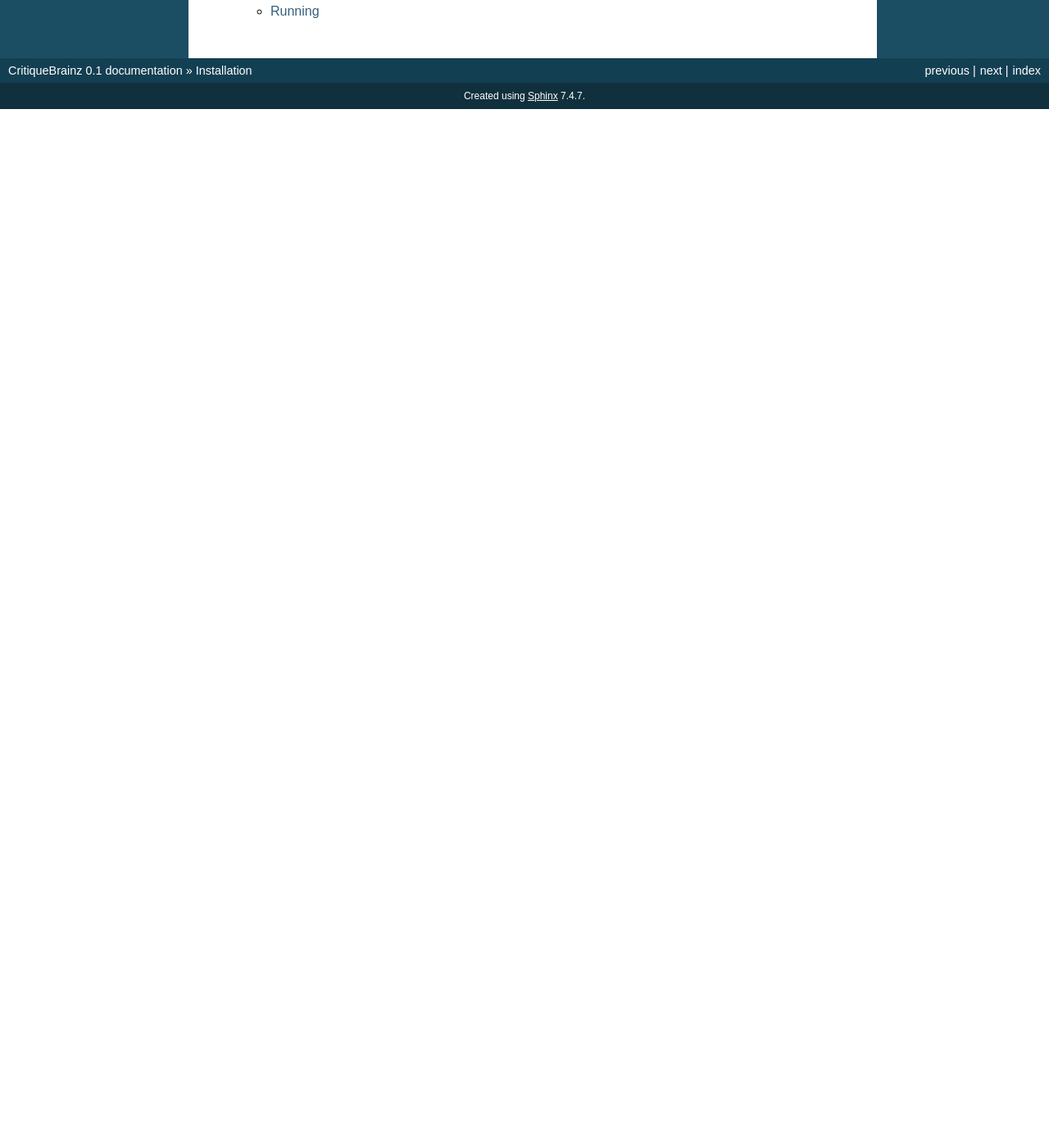
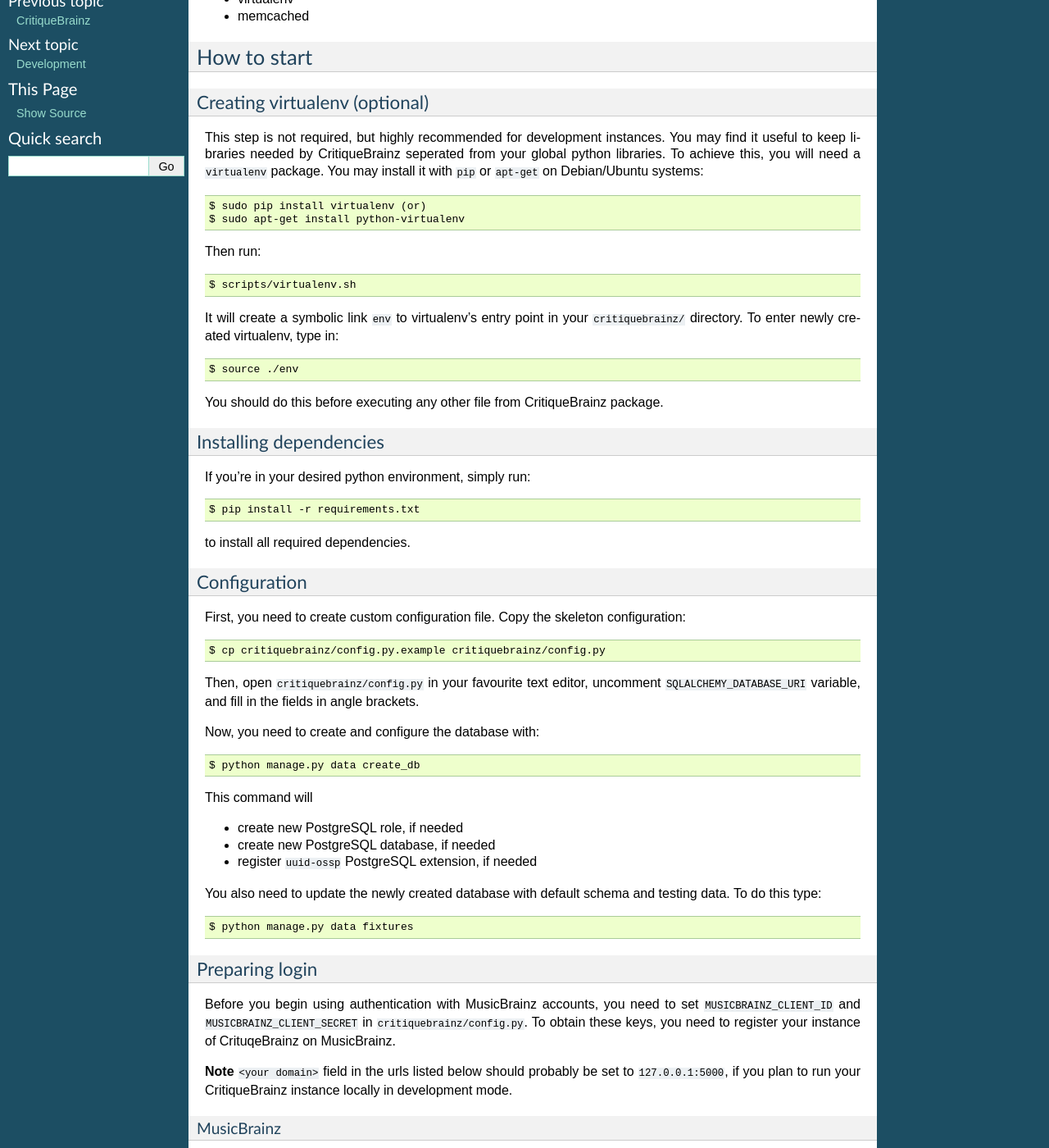
Before and after one commit to metabrainz/critiquebrainz, a Sphinx documentation site: the page built from docs/installation.rst, in a window 1280 px wide and 1400 px high, scrolled down 270 px. Shown: the whole window at 82% size. Built offline with Sphinx 7.4.7, drawn with Linux system fonts in a browser that asks for light colours; pages that are not in the unit, such as notebooks, are missing from menus; before the commit the page ends 900 px from its top, so only the background shows below that; some of the changed text lies outside the part shown.

Commit message:
Updated documentation.

```diff
--- a/docs/dev/oauth2.rst
+++ b/docs/dev/oauth2.rst
@@ -177,6 +177,4 @@
 
 * ``review`` - Create and modify reviews.
 * ``vote`` - Submit and delete votes on reviews.
-* ``client`` - Modify API clients (create, edit, delete).
 * ``user`` - Modify profile info and delete profile.
-* ``authorization`` - Generate new OAuth grants.
--- a/docs/installation.rst
+++ b/docs/installation.rst
@@ -1,10 +1,109 @@
 Installation
 ============
 
-CritiqueBrainz project is divided into two parts: server and client. Each runs independently.
+Requirements
+------------
 
-.. toctree::
-   :maxdepth: 2
+* Python (tested on 2.7.4)
+* ``python-dev``
+* PostgreSQL (tested on 9.1.9)
+* ``postgresql-contrib``
+* ``postgresql-server-dev-9.1``
+* virtualenv
+* memcached
 
-   installation/server
-   installation/client
+How to start
+------------
+
+Creating virtualenv (optional)
+^^^^^^^^^^^^^^^^^^^^^^^^^^^^^^
+
+This step is not required, but highly recommended for development instances.
+You may find it useful to keep libraries needed by CritiqueBrainz seperated
+from your global python libraries. To achieve this, you will need a
+``virtualenv`` package. You may install it with ``pip`` or ``apt-get`` on Debian/Ubuntu
+systems::
+
+   $ sudo pip install virtualenv (or)
+   $ sudo apt-get install python-virtualenv
+
+Then run::
+
+   $ scripts/virtualenv.sh
+
+It will create a symbolic link ``env`` to virtualenv's entry point in your
+``critiquebrainz/`` directory. To enter newly created virtualenv, type in::
+
+   $ source ./env
+
+You should do this before executing any other file from CritiqueBrainz package.
+
+Installing dependencies
+^^^^^^^^^^^^^^^^^^^^^^^
+
+If you're in your desired python environment, simply run::
+
+   $ pip install -r requirements.txt
+
+to install all required dependencies.
+
+Configuration
+^^^^^^^^^^^^^
+
+First, you need to create custom configuration file. Copy the skeleton configuration::
+
+   $ cp critiquebrainz/config.py.example critiquebrainz/config.py
+
+Then, open ``critiquebrainz/config.py`` in your favourite text editor, uncomment
+``SQLALCHEMY_DATABASE_URI`` variable, and fill in the fields in angle brackets.
+
+Now, you need to create and configure the database with::
+
+   $ python manage.py data create_db
+
+This command will
+
+* create new PostgreSQL role, if needed
+* create new PostgreSQL database, if needed
+* register ``uuid-ossp`` PostgreSQL extension, if needed
+
+You also need to update the newly created database with default schema
+and testing data. To do this type::
+
+   $ python manage.py data fixtures
+
+Preparing login
+^^^^^^^^^^^^^^^
+
+Before you begin using authentication with MusicBrainz accounts,
+you need to set ``MUSICBRAINZ_CLIENT_ID`` and ``MUSICBRAINZ_CLIENT_SECRET`` in
+``critiquebrainz/config.py``. To obtain these keys, you need to register your
+instance of CrituqeBrainz on MusicBrainz.
+
+**Note** ``<your domain>`` field in the urls listed below should probably be set
+to ``127.0.0.1:5000``, if you plan to run your CritiqueBrainz instance locally
+in development mode.
+
+MusicBrainz
+"""""""""""
+
+You need MusicBrainz account to register your application. Then head to
+https://musicbrainz.org/account/applications/register and follow the instructions.
+In ``Callback URL`` field type::
+
+   http://<your domain>/login/musicbrainz/post
+
+Finally, save the obtained ``OAuth Client ID`` and ``OAuth Client Secret`` fields
+in your ``config.py`` fields ``MUSICBRAINZ_CLIENT_ID`` and ``MUSICBRAINZ_CLIENT_SECRET``
+respectively.
+
+Running
+-------
+
+Don't forget to enter your virtual environment first::
+
+   $ source ./env
+
+Now you can safely run the webservice app::
+
+   $ python run.py
--- a/docs/requirements.txt
+++ b/docs/requirements.txt
@@ -1,5 +1,4 @@
---allow-all-external
 Sphinx == 1.2.2
 Pygments == 1.6
 sphinxcontrib-httpdomain == 1.2.1
--r ../server/requirements.txt
+-r ../requirements.txt
--- a/docs/translation.rst
+++ b/docs/translation.rst
@@ -28,7 +28,8 @@
 
 *Don't forget to replace 'de' with the language you need.*
 
-After that you need to add new language into ``LANGUAGES`` dictionary in client's ``config.py``.
+After that you need to add new language into ``SUPPORTED_LANGUAGES`` list in default configuration file:
+``default_config.py``.
 
 Compiling translations
 ^^^^^^^^^^^^^^^^^^^^^^
```
Also changed, not shown: other parts of docs/translation.rst (+1 -1 lines), docs/dev/api.rst (+23 -11 lines), docs/dev/api/application.rst (deleted, +0 -7 lines), docs/dev/api/login.rst (deleted, +0 -7 lines), docs/dev/api/oauth.rst (deleted, +0 -7 lines), docs/dev/api/review.rst (deleted, +0 -7 lines), docs/dev/api/user.rst (deleted, +0 -7 lines), docs/dev/intro.rst (+7 -7 lines), docs/installation/client.rst (deleted, +0 -85 lines), docs/installation/server.rst (deleted, +0 -109 lines).
